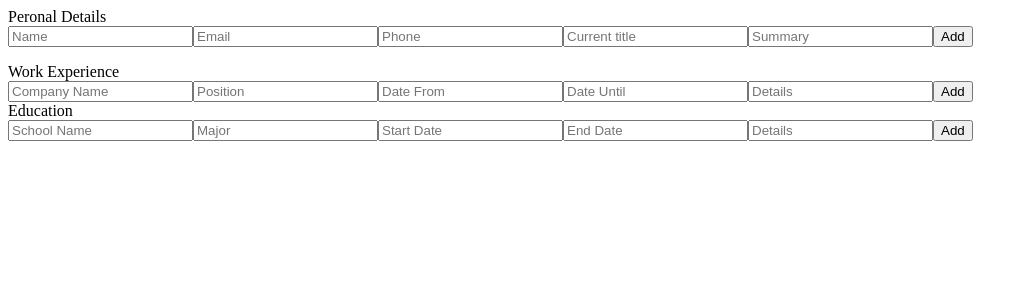
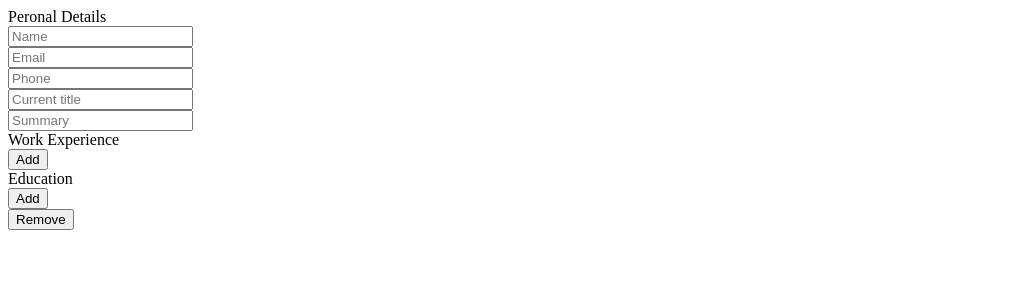
Before and after one commit to yabetsg/resume-builder, a React (Create React App) app: page / in a window 1280 px wide. Shown: the top 300 px of the page, without its empty margins (0-1028 px from the left). Built offline with nearby package versions, Linux system fonts and the light colour scheme.

Commit message:
Add a toggle feature to let user add or remove a section

```diff
--- a/src/App.js
+++ b/src/App.js
@@ -14,9 +14,12 @@ export default class App extends Component {
       inputs: {
         personal: [],
       },
+      class:{experienceClass:'experience-add-btn'},
+      enable:{experience:'disable'}
     };
     this.onChange = this.onChange.bind(this);
     this.onSubmit = this.onSubmit.bind(this);
+    this.remove = this.remove.bind(this);
   }
 
   onChange(e) {
@@ -110,16 +113,29 @@ export default class App extends Component {
       },
       input: { name: "", email: "", phone: "", currentTitle: "", summary: "" },
     });
-    console.log();
 
-    console.log(this.state);
+    if(e.target.className === 'experience-add-btn'){
+        this.setState({
+          enable:{experience:'enable'}
+        })
+    }
+
+  }
+
+  remove(e){
+
+    if(e.target.className === 'enable'){
+      this.setState({
+        enable:{experience:'disable'}
+      })
+  }
   }
   render() {
     const { name, email, phone, currentTitle, summary } = this.state.input;
     return (
       <>
         <Personal
-          onSubmit={this.onSubmit}
+          addButtonEvent={this.onSubmit}
           onChange={this.onChange}
           nameValue={name}
           emailValue={email}
@@ -127,14 +143,22 @@ export default class App extends Component {
           currentTitleValue={currentTitle}
           summaryValue={summary}
         ></Personal>
-        <PersonalOverview inputs={this.state.inputs}></PersonalOverview>
+
+       {/* <PersonalOverview inputs={this.state.inputs}></PersonalOverview> */}
         <Experience
-          onSubmit={this.onSubmit}
+          addButtonEvent={this.onSubmit}
+          removeButtonEvent = {this.remove}
           onChange={this.onChange}
+          containerClass = {this.state.enable.experience}
+          buttonClass = {this.state.class.experienceClass}
+
+          removeButtonClass = {this.state.enable.experience}
         ></Experience>
+
         <Education
-          onSubmit={this.onSubmit}
+          addButtonEvent={this.onSubmit}
           onChange={this.onChange}
+          containerClass = "disable"
         ></Education>
       </>
     );
--- a/src/components/Education.js
+++ b/src/components/Education.js
@@ -1,33 +1,31 @@
 import { Component } from "react";
 import Field from "./Field";
 
-export default class Education extends Component{
-    constructor(props){
-        super(props)
+export default class Education extends Component {
+  constructor(props) {
+    super(props);
   }
-    render(){
-        const {onChange, onSubmit} = this.props;
-        return(
-            <section>
+  render() {
+    const { onChange, onSubmit, containerClass } = this.props;
+    return (
+      <section className = "education">
         <Field
-                header = "Education"
+          header="Education"
           placeholder1="School Name"
           placeholder2="Major"
           placeholder3="Start Date"
           placeholder4="End Date"
-          placeholder5 = "Details"
+          placeholder5="Details"
           className1="school-name"
           className2="major"
           className3="start-date"
           className4="end-date"
           className5="education-detail"
-
+          containerClass = {containerClass}
           onChange={onChange}
           onSubmit={onSubmit}
         ></Field>
       </section>
     );
   }
-
-
 }
--- a/src/components/Experience.js
+++ b/src/components/Experience.js
@@ -1,32 +1,35 @@
 import { Component } from "react";
 import Field from "./Field";
 
-export default class Experience extends Component{
-    constructor(props){
-        super(props)
+export default class Experience extends Component {
+  constructor(props) {
+    super(props);
   }
-    render(){
-        const {onChange, onSubmit} = this.props;
-        return(
-            <section>
+  render() {
+    const { onChange, addButtonEvent, removeButtonEvent, className1, className2, className3, className4, className5,containerClass,buttonClass, removeButtonClass } = this.props;
+    return (
+      <section className="experience ">
         <Field
-                header = "Work Experience"
+          header="Work Experience"
           placeholder1="Company Name"
           placeholder2="Position"
           placeholder3="Date From"
           placeholder4="Date Until"
-          placeholder5 = "Details"
-          className1="company-name"
-          className2="position"
-          className3="date-from"
-          className4="date-until"
-          className5="details"
+          placeholder5="Details"
+          className1 = {className1}
+          className2={className2}
+          className3={className3}
+          className4={className4}
+          className5={className5}
+          containerClass = {containerClass}
+          buttonClass = {buttonClass}
+          removeButtonClass = {removeButtonClass}
           onChange={onChange}
-          onSubmit={onSubmit}
+          addButtonEvent={addButtonEvent}
+          removeButtonEvent = {removeButtonEvent}
+
         ></Field>
       </section>
     );
   }
-
-
 }
--- a/src/components/Field.js
+++ b/src/components/Field.js
@@ -9,17 +9,23 @@ export default class Field extends Component{
 
 
     render(){
-        const {onChange, onSubmit,header, value1, value2, value3, value4, value5, placeholder1,placeholder2,placeholder3, placeholder4 , placeholder5, className1, className2, className3, className4, className5} = this.props;
+        const {onChange, addButtonEvent,removeButtonEvent, header, value1, value2, value3, value4, value5, placeholder1,placeholder2,placeholder3, placeholder4 , placeholder5, className1, className2, className3, className4, className5,containerClass,buttonClass,removeButtonClass} = this.props;
         return(
            <section>
-                <form onSubmit={onSubmit}>
+                <form onClick={addButtonEvent} >
                 <header> {header}</header>
+                <div className = {containerClass}>
                 <input placeholder={placeholder1}className={className1} onChange={onChange} value={value1} ></input>
                 <input placeholder={placeholder2} className={className2}  onChange={onChange} value={value2}></input>
                 <input placeholder={placeholder3} className={className3} onChange={onChange} value = {value3}></input>
                 <input placeholder={placeholder4} className={className4} onChange={onChange} value = {value4}></input>
                 <input placeholder={placeholder5} className={className5} onChange={onChange} value = {value5}></input>
-                <button type="submit">Add</button>
+                </div>
+                <div>
+                <button type="button" className={buttonClass}>Add</button>
+                <button type="button" onClick={removeButtonEvent} className={removeButtonClass}>Remove</button>
+                </div>
+
                 </form>
            </section>
         );
--- a/src/components/Personal.js
+++ b/src/components/Personal.js
@@ -12,7 +12,7 @@ export default class Personal extends Component {
     const { onChange, onSubmit, nameValue, emailValue, phoneValue, currentTitleValue, summaryValue } =
       this.props;
     return (
-      <section>
+      <section className="personal-details">
         <Field
           header = "Peronal Details"
           placeholder1="Name"
@@ -32,6 +32,8 @@ export default class Personal extends Component {
           value3={phoneValue}
           value4={currentTitleValue}
           value5={summaryValue}
+          buttonClass = "disable"
+          removeButtonClass = "disable"
         ></Field>
       </section>
     );
--- a/src/styles/App.css
+++ b/src/styles/App.css
@@ -36,3 +36,27 @@
     transform: rotate(360deg);
   }
 } */
+#root{
+  display: flex;
+  flex-direction: column;
+}
+.personal-details{
+  width: 100px;
+}
+.experience{
+  width: 100px;
+
+}
+.education{
+  width: 100px;
+
+}
+header{
+  width: 150px;
+}
+.disable{
+  display: none;
+}
+.enable{
+  display: block;
+}
```
Lines whose indentation alone changed are shown as unchanged.
